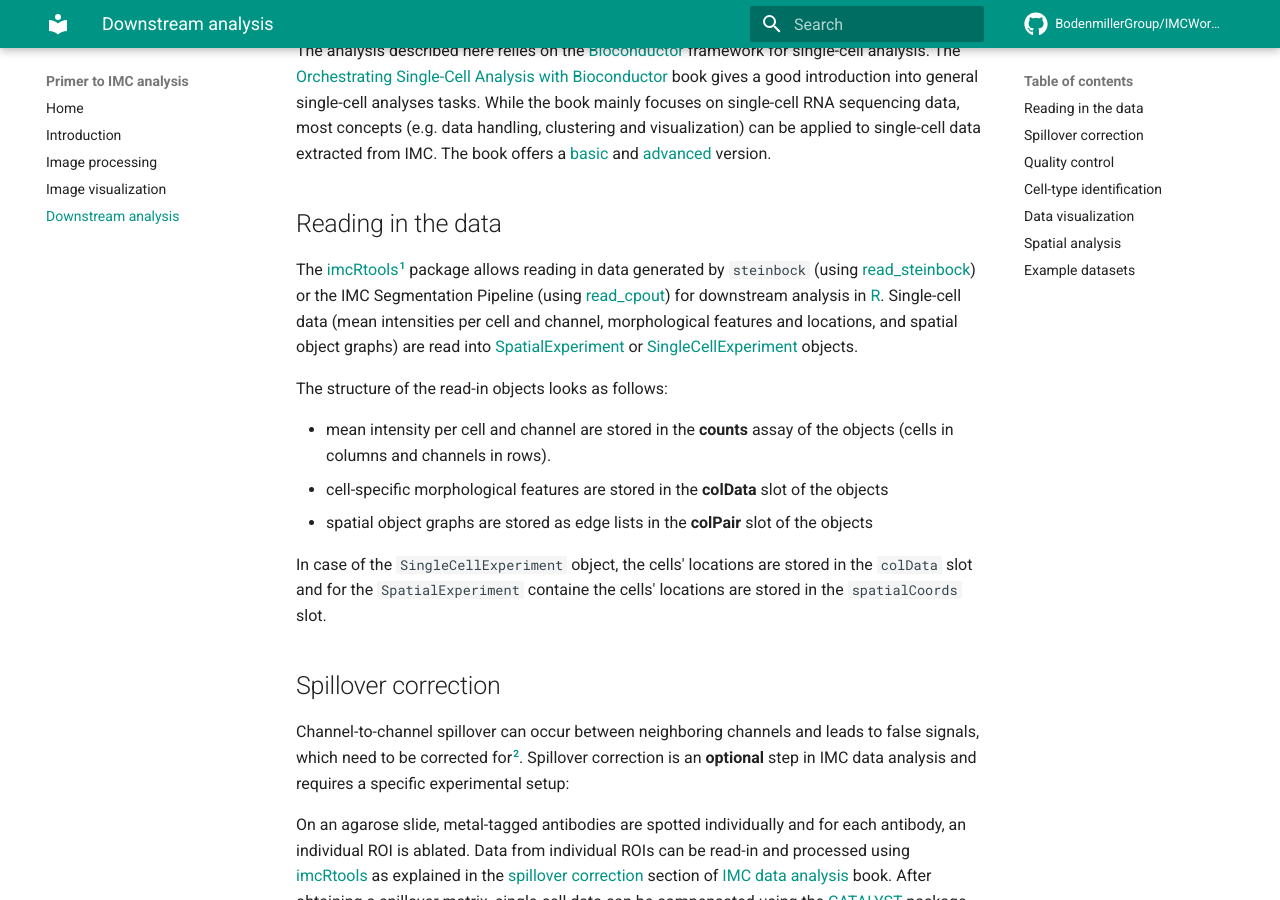
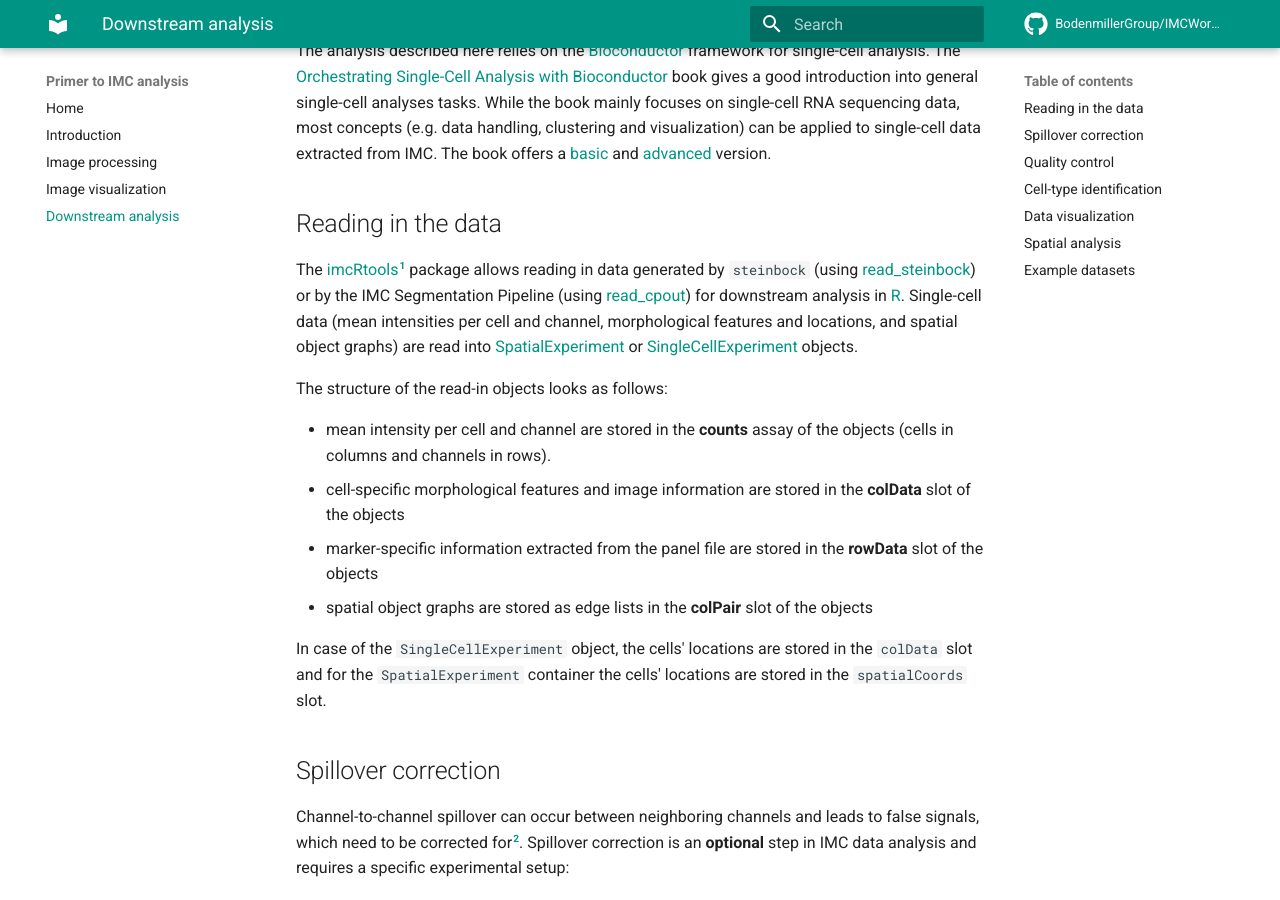
Before and after one commit to BodenmillerGroup/IMCWorkflow, an MkDocs documentation site: the page built from docs/analysis.md, in a window 1280 px wide and 900 px high, scrolled down 234 px. Built offline with MkDocs 1.6.1 and Material for MkDocs 9.7.7, drawn with Linux system fonts in a browser that asks for light colours; comment, search, counter and statistics services are not loaded; some of the changed text lies outside the part shown.

Commit message:
Fixed typos

```diff
--- a/docs/analysis.md
+++ b/docs/analysis.md
@@ -10,16 +10,17 @@ The book offers a [basic](https://bioconductor.org/books/3.14/OSCA.basic/) and [
 
 ## Reading in the data
 
-The [imcRtools](https://github.com/BodenmillerGroup/imcRtools)[^fn1] package allows reading in data generated by `steinbock` (using [read_steinbock](https://bodenmillergroup.github.io/imcRtools/reference/read_steinbock.html)) or the IMC Segmentation Pipeline (using [read_cpout](https://bodenmillergroup.github.io/imcRtools/reference/read_cpout.html)) for downstream analysis in [R](https://cran.r-project.org/).
+The [imcRtools](https://github.com/BodenmillerGroup/imcRtools)[^fn1] package allows reading in data generated by `steinbock` (using [read_steinbock](https://bodenmillergroup.github.io/imcRtools/reference/read_steinbock.html)) or by the IMC Segmentation Pipeline (using [read_cpout](https://bodenmillergroup.github.io/imcRtools/reference/read_cpout.html)) for downstream analysis in [R](https://cran.r-project.org/).
 Single-cell data (mean intensities per cell and channel, morphological features and locations, and spatial object graphs) are read into [SpatialExperiment](https://bioconductor.org/packages/release/bioc/html/SpatialExperiment.html) or [SingleCellExperiment](https://bioconductor.org/packages/release/bioc/html/SingleCellExperiment.html) objects.
 
 The structure of the read-in objects looks as follows:
 
 * mean intensity per cell and channel are stored in the __counts__ assay of the objects (cells in columns and channels in rows).
-* cell-specific morphological features are stored in the __colData__ slot of the objects
+* cell-specific morphological features and image information are stored in the __colData__ slot of the objects
+* marker-specific information extracted from the panel file are stored in the __rowData__ slot of the objects
 * spatial object graphs are stored as edge lists in the __colPair__ slot of the objects
 
-In case of the `SingleCellExperiment` object, the cells' locations are stored in the `colData` slot and for the `SpatialExperiment` containe the cells' locations are stored in the `spatialCoords` slot.
+In case of the `SingleCellExperiment` object, the cells' locations are stored in the `colData` slot and for the `SpatialExperiment` container the cells' locations are stored in the `spatialCoords` slot.
 
 ## Spillover correction
 
@@ -46,7 +47,7 @@ Here, we list three of the major approaches to identify cell types after reading
 
 1. **Clustering-based:** The probably most common approach to identify cell types in an unbiased manner invloves clustering of single-cells based on their marker expression. For this, software packages have been developed that utilize graph-based clustering strategies (e.g. [Rphenograph](https://github.com/JinmiaoChenLab/Rphenograph), [scran](https://bioconductor.org/packages/release/bioc/vignettes/scran/inst/doc/scran.html#5_Graph-based_clustering)) or self-organising maps (the `flowSOM` implementation in the [CATALYST](https://bioconductor.org/packages/release/bioc/vignettes/CATALYST/inst/doc/differential.html#cluster-flowsom-clustering-consensusclusterplus-metaclustering) package). The [bluster](https://www.bioconductor.org/packages/release/bioc/html/bluster.html) package offers a wide variety of clustering strategies applicable to single-cell data. After clustering, the mean marker expression per group is commonly used to label clusters.
 
-2. **Gating and classiciation:** An alternative and more biased approach to identify cell types from highly multiplexed images relies on manual gating (labelling) of cells and the consecutive classification of all unlabelled cells. The [cytomapper](https://www.bioconductor.org/packages/release/bioc/vignettes/cytomapper/inst/doc/cytomapper.html#12_Gating_cells_on_images) package offers the `cytomapperShiny` application to gate cells based on their marker expression with joint visualization of the selected cells on composite images. The ground truth labels are saved and can be used as training dataset for general machine learning approaches (e.g. using [caret](https://topepo.github.io/caret/index.html), [mlr](https://mlr.mlr-org.com/) or [tidymodels](https://www.tidymodels.org/)). We observed a high classification accuracy when applying random forrest-based classification. Additionally, a more specialised framework for classifying cells is the [SingleR](https://bioconductor.org/packages/release/bioc/html/SingleR.html) package.
+2. **Gating and classiciation:** An alternative and more supervised approach to identify cell types from highly multiplexed images relies on manual gating (labelling) of cells and the consecutive classification of all unlabelled cells. The [cytomapper](https://www.bioconductor.org/packages/release/bioc/vignettes/cytomapper/inst/doc/cytomapper.html#12_Gating_cells_on_images) package offers the `cytomapperShiny` application to gate cells based on their marker expression with joint visualization of the selected cells on composite images. The ground truth labels are saved and can be used as training dataset for general machine learning approaches (e.g. using [caret](https://topepo.github.io/caret/index.html), [mlr](https://mlr.mlr-org.com/) or [tidymodels](https://www.tidymodels.org/)). We observed a high classification accuracy when applying random forrest-based classification. Additionally, a more specialised framework for classifying cells is the [SingleR](https://bioconductor.org/packages/release/bioc/html/SingleR.html) package.
 
 3. **Classification based on prior knowledge:** A classification approach that does not rely on manually labelling cells was proposed in the [Garnett](https://cole-trapnell-lab.github.io/garnett/docs/) (implemented in R) and [Astir](https://astir.readthedocs.io/en/latest/index.html) (implemented in python) modelling frameworks. Here, the user defines which cell types express which markers and cell labelling is performed automatically.
 
@@ -61,19 +62,19 @@ As an alternative using the statistical programming language R, the [cytomapper]
 
 The main visualization functionality of `cytomapper` is three-fold:
 
-**plotPixels**
+_plotPixels_
 
 The function takes a `CytoImageList` object (available via the `cytomapper` package) containing multi-channel images representing pixel-level expression values and optionally a `CytoImageList` object containing segementation masks and a `SingleCellExperiment` object containing cell-level metadata.
 
 It allows the visualization of pixel-level information of up to six channels and outlining cells based on cell-level metadata.
 
-**plotCells**
+_plotCells_
 
 This function takes a `CytoImageList` object containing segementation masks and a `SingleCellExperiment` object containing cell-level mean expression values and metadata information.
 
 It allows the visualization of cell-level expression data and metadata information.
 
-**cytomapperShiny**
+_cytomapperShiny_
 
 This Shiny application allows gating of cells based on their expression values and visualises selected cells on their corresponding images.
 
```
Also changed, not shown: other parts of docs/analysis.md (+2 -2 lines), docs/viewers.md (+4 -8 lines).
